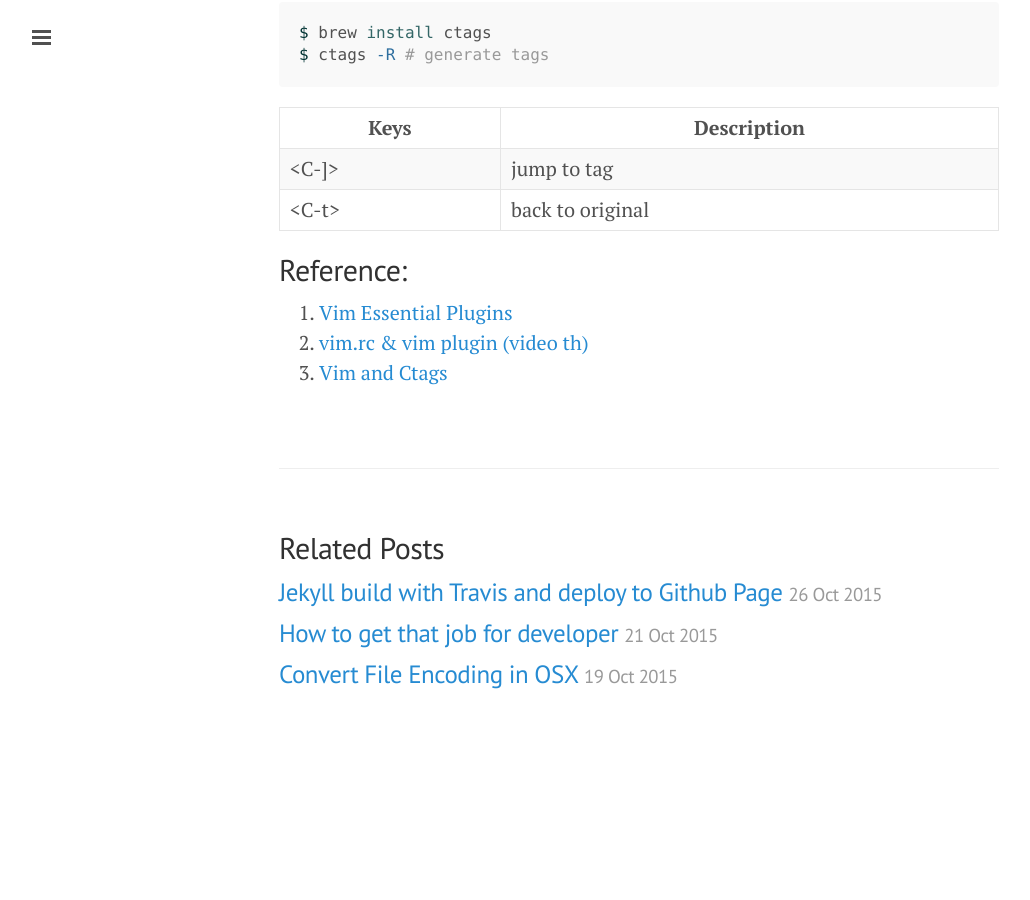
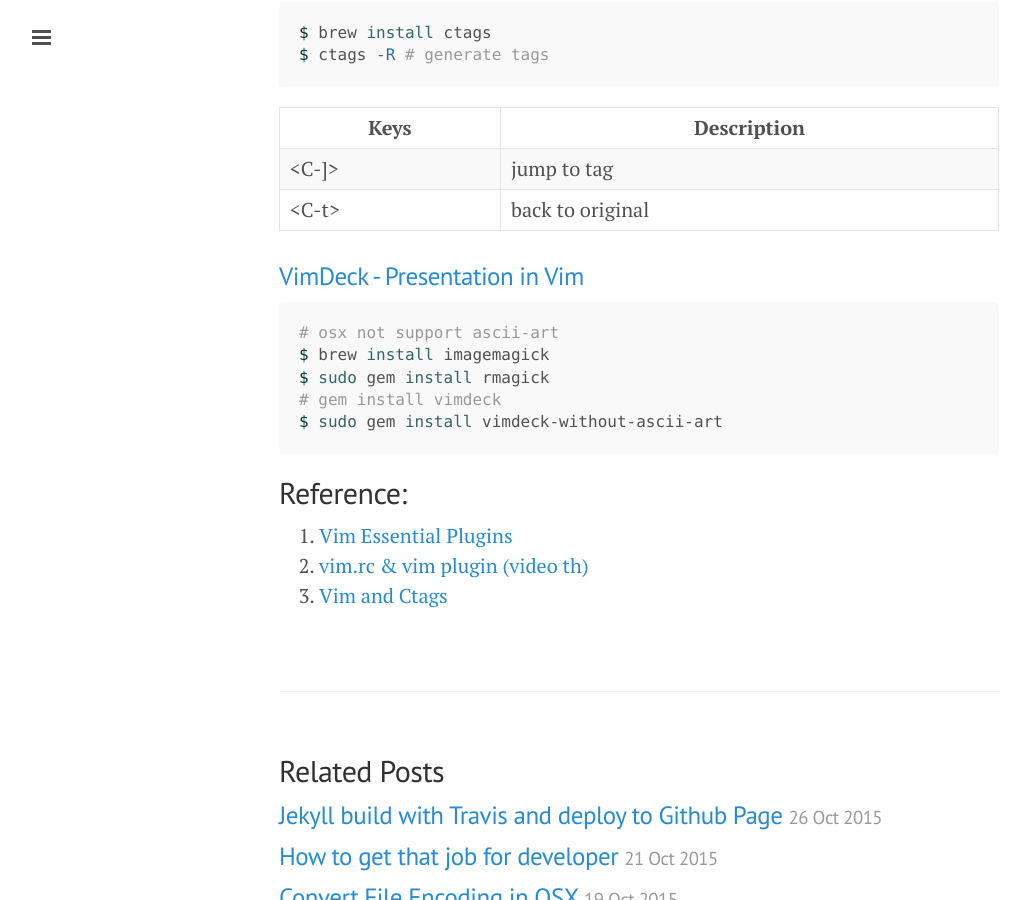
Before and after one commit to ibotdotout/ibotdotout.github.io, a Jekyll site: the page built from _posts/2015-09-07-vim-plugins.md, in a window 1280 px wide and 900 px high, scrolled down 1276 px. Shown: the whole window, without its empty margins (1-1031 px from the left). Built offline with Jekyll 4.4.1, drawn with Linux system fonts in a browser that asks for light colours; nearby versions of some CDN libraries; Markdown is read by kramdown in place of the engine named in the settings; before the commit the page ends 2026 px from its top, so only the background shows below that.

Commit message:
Update about vim

````diff
--- a/_posts/2015-09-07-vim-plugins.md
+++ b/_posts/2015-09-07-vim-plugins.md
@@ -49,6 +49,16 @@ $ ctags -R # generate tags
 |\<C-\]\> | jump to tag  |
 |\<C-t\> | back to original  |
 
+### [VimDeck - Presentation in Vim](https://github.com/tybenz/vimdeck)
+
+```sh
+# osx not support ascii-art
+$ brew install imagemagick
+$ sudo gem install rmagick
+# gem install vimdeck
+$ sudo gem install vimdeck-without-ascii-art
+```
+
 ## Reference:
 4. [Vim Essential Plugins](http://code.tutsplus.com/series/vim-essential-plugins--net-19224)
 9. [vim.rc & vim plugin (video th)](https://www.youtube.com/watch?v=k_KSeQgtrb4)
````
Also changed, not shown: _posts/2014-06-09-vim.md (+5 -0 lines), _posts/2015-09-07-vim-command.md (+5 -0 lines).
